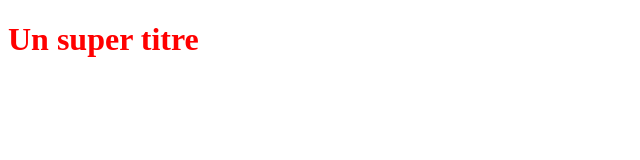
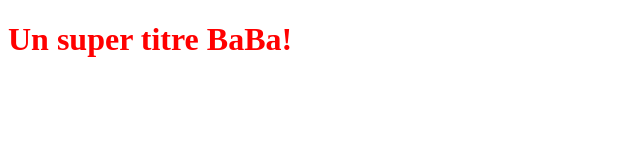
Before and after one commit to leo-Msb/OpenclassroomsProject, a plain HTML site: page index.html in a window 1280 px wide. Shown: the whole page, without its empty margins (0-640 px from the left). Drawn offline with Linux system fonts and the light colour scheme.

Commit message:
Modification du titre H1

```diff
--- a/index.html
+++ b/index.html
@@ -5,6 +5,6 @@
    <link rel="stylesheet" type="text/css" href="styles.css">
 </head>
 <body>
-   <h1>Un super titre</h1>
+   <h1>Un super titre BaBa!</h1>
 </body>
 </html>
```
